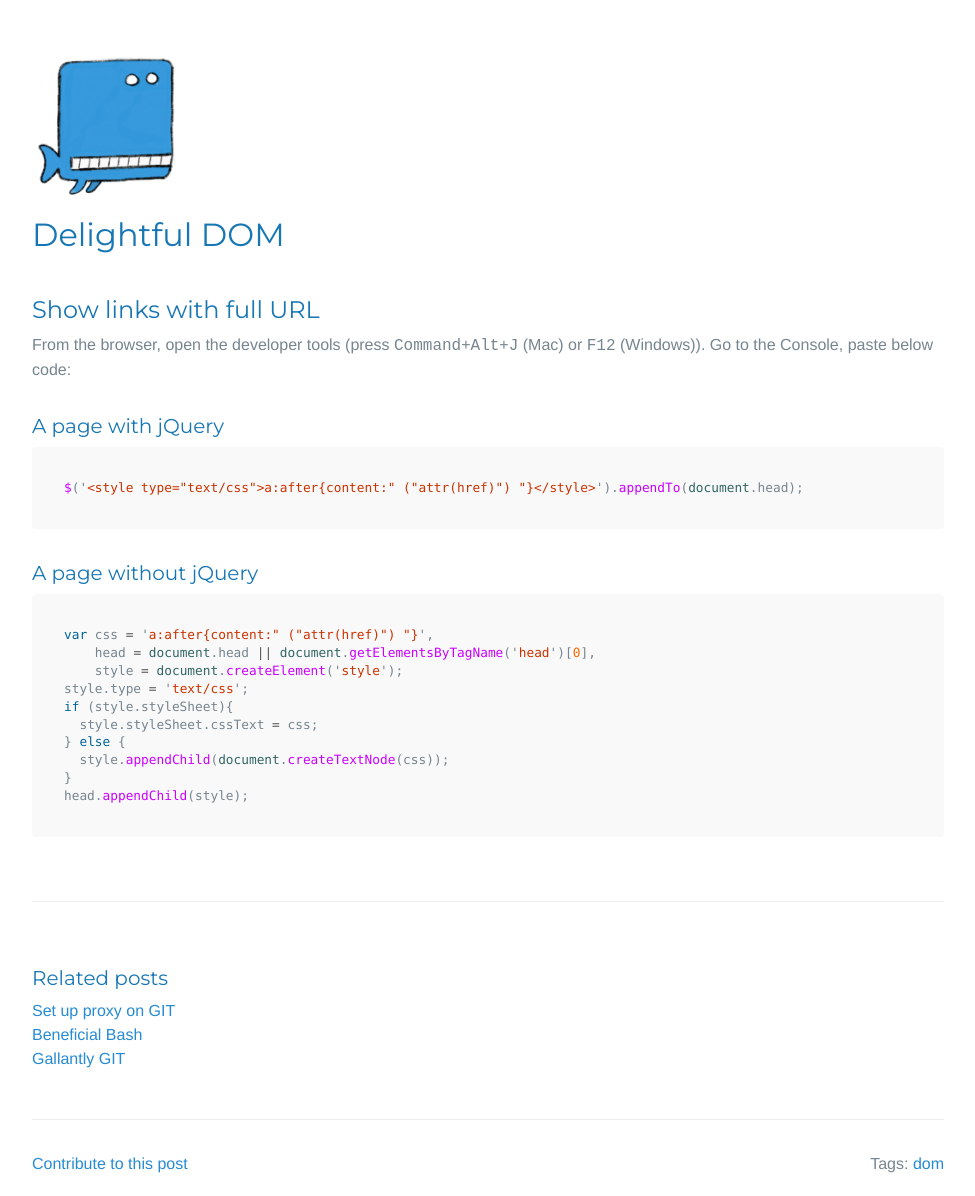
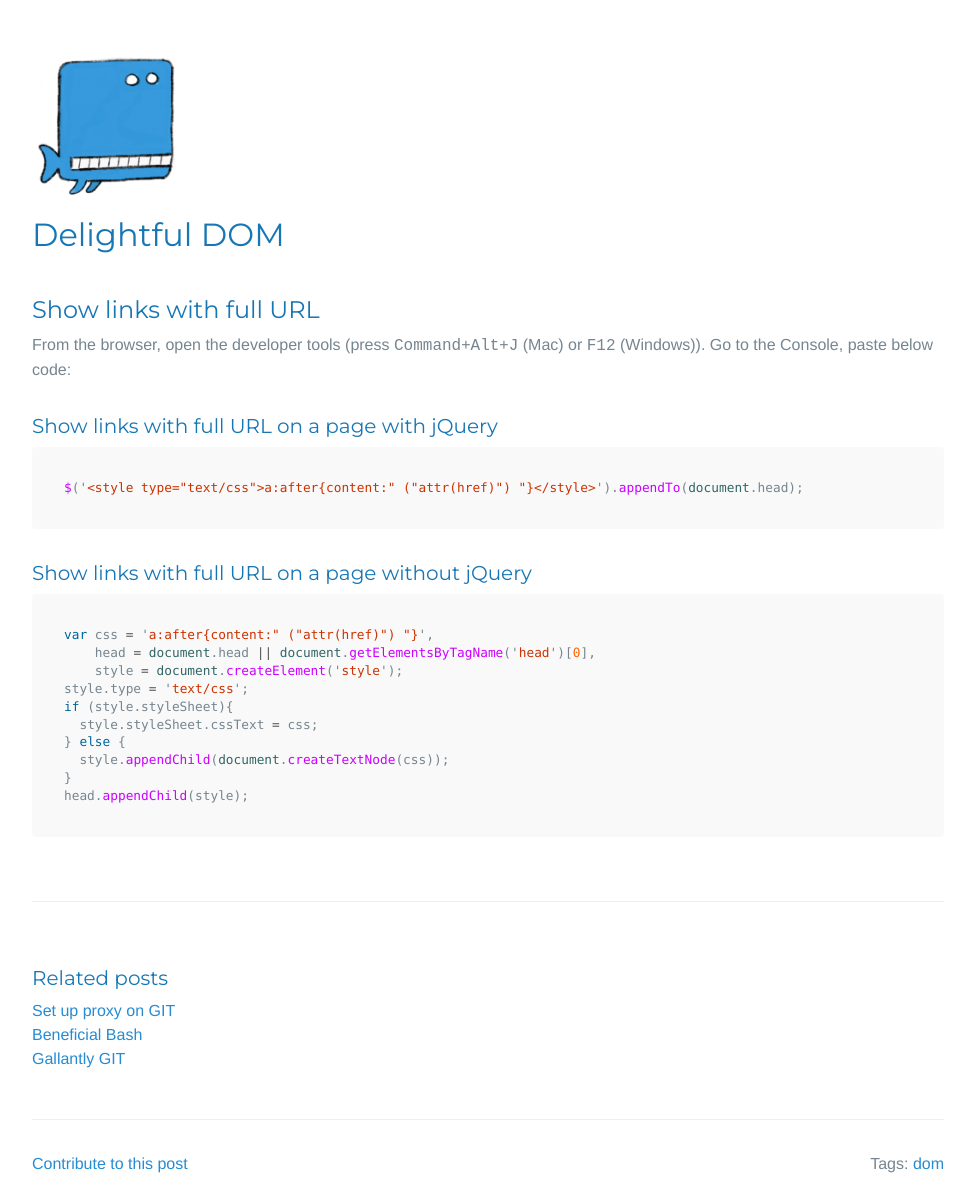
Before and after one commit to cirgl/lthr.github.io, a Jekyll site: the page built from _posts/2016-04-25-delightful-dom.md, in a window 1280 px wide. Shown: the whole page, without its empty margins (152-1127 px from the left). Built offline with Jekyll 4.4.1, drawn with Linux system fonts in a browser that asks for light colours; comment, search, counter and statistics services are not loaded.

Commit message:
add better titles

````diff
--- a/_posts/2016-04-25-delightful-dom.md
+++ b/_posts/2016-04-25-delightful-dom.md
@@ -9,13 +9,13 @@ tags:
 
 From the browser, open the developer tools (press <kbd>Command</kbd>+<kbd>Alt</kbd>+<kbd>J</kbd> (Mac) or <kbd>F12</kbd> (Windows)). Go to the Console, paste below code:
 
-### A page with jQuery
+### Show links with full URL on a page with jQuery
 
 ```javascript
 $('<style type="text/css">a:after{content:" ("attr(href)") "}</style>').appendTo(document.head);
 ```
 
-### A page without jQuery
+### Show links with full URL on a page without jQuery
 
 ```javascript
 var css = 'a:after{content:" ("attr(href)") "}',
````
